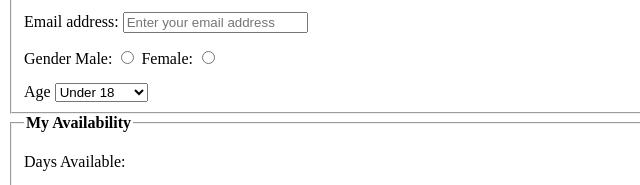
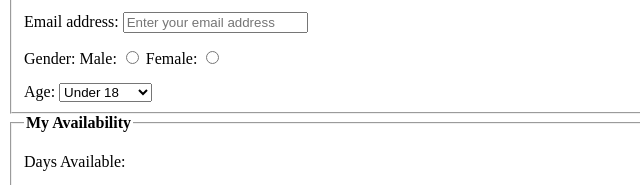
Before and after one commit to YifanDengdd/Lab4, a plain HTML site: page index.html in a window 1280 px wide. Shown: the part 214-399 px from the top of the page, 0-640 px from the left. Drawn offline with Linux system fonts and the light colour scheme.

Commit message:
Update index.html

```diff
--- a/index.html
+++ b/index.html
@@ -25,12 +25,12 @@
             <label>Email address: <input type="email" name="email_field" placeholder="Enter your email address"></label>
         </div>
         <div>
-          <label>Gender</label>
+          <label>Gender:</label>
           <label>Male: <input type="radio" name="gender_field" value="Male"></label>
           <label>Female: <input type="radio" name="gender_field" value="Female"></label>
         </div>
         <div>
-          <label>Age</label>
+          <label>Age:</label>
           <select name="age_field">
             <option value="under 18">Under 18</option>
             <option value="18 - 24">18 - 24</option>
```
